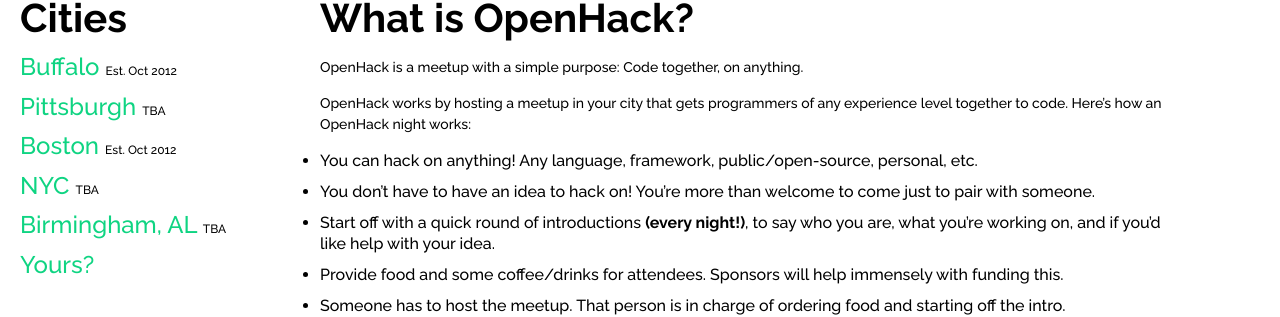
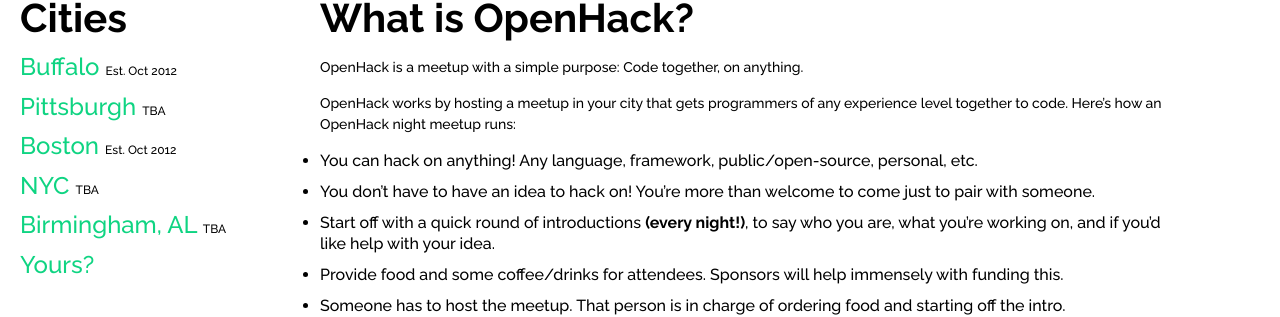
Before and after one commit to OpenHack/openhack.github.com, a Jekyll site: the page built from index.markdown, in a window 1280 px wide. Shown: the part 177-494 px from the top of the page. Built offline with Jekyll 4.4.1, drawn with Linux system fonts in a browser that asks for light colours; Markdown is read by kramdown in place of the engine named in the settings; comment, search, counter and statistics services are not loaded.

Commit message:
Don't say works twice

```diff
--- a/index.markdown
+++ b/index.markdown
@@ -7,7 +7,7 @@
 
 OpenHack is a meetup with a simple purpose: Code together, on anything.
 
-OpenHack works by hosting a meetup in your city that gets programmers of any experience level together to code. Here's how an OpenHack night works:
+OpenHack works by hosting a meetup in your city that gets programmers of any experience level together to code. Here's how an OpenHack night meetup runs:
 
 * You can hack on anything! Any language, framework, public/open-source, personal, etc.
 * You don't have to have an idea to hack on! You're more than welcome to come just to pair with someone.
```
